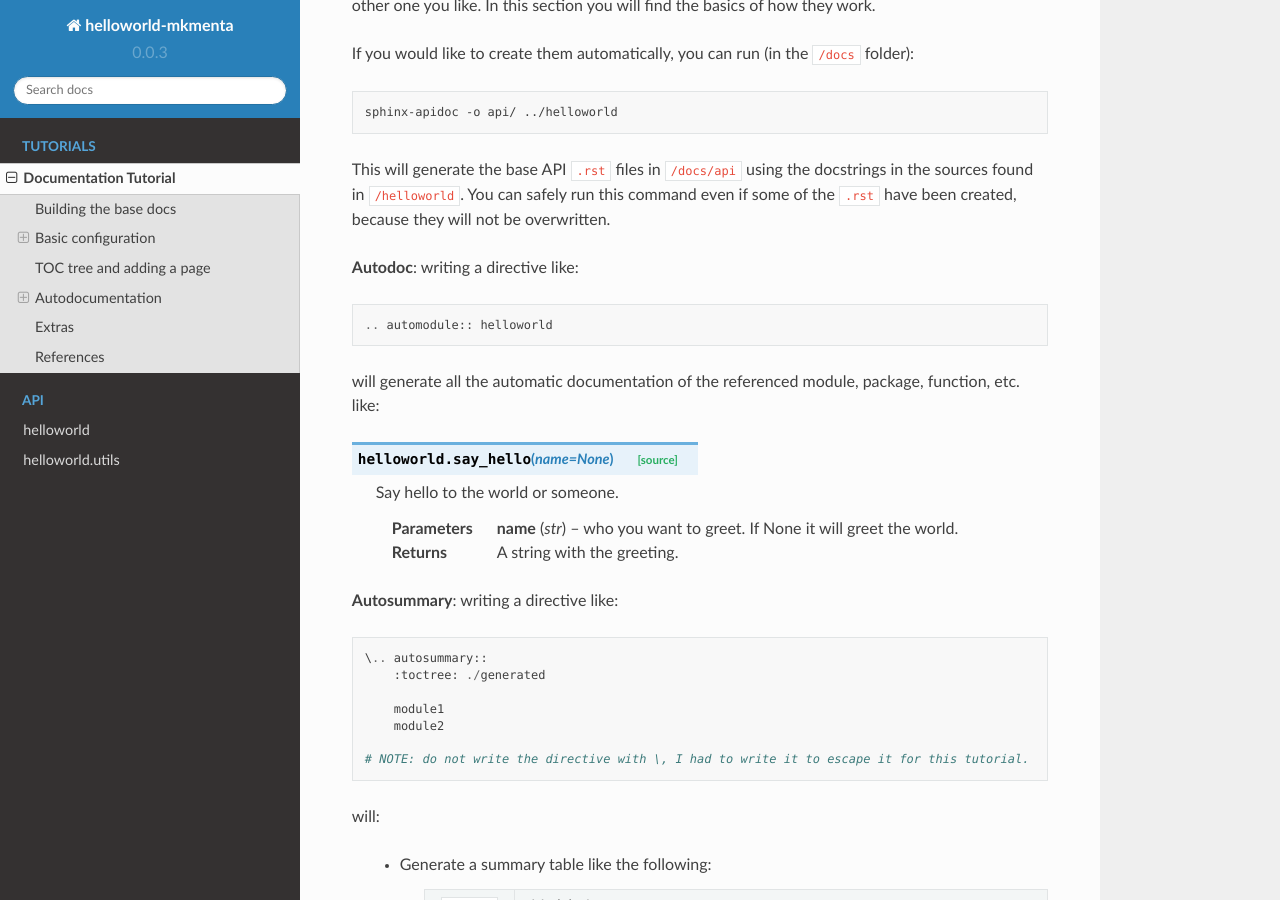
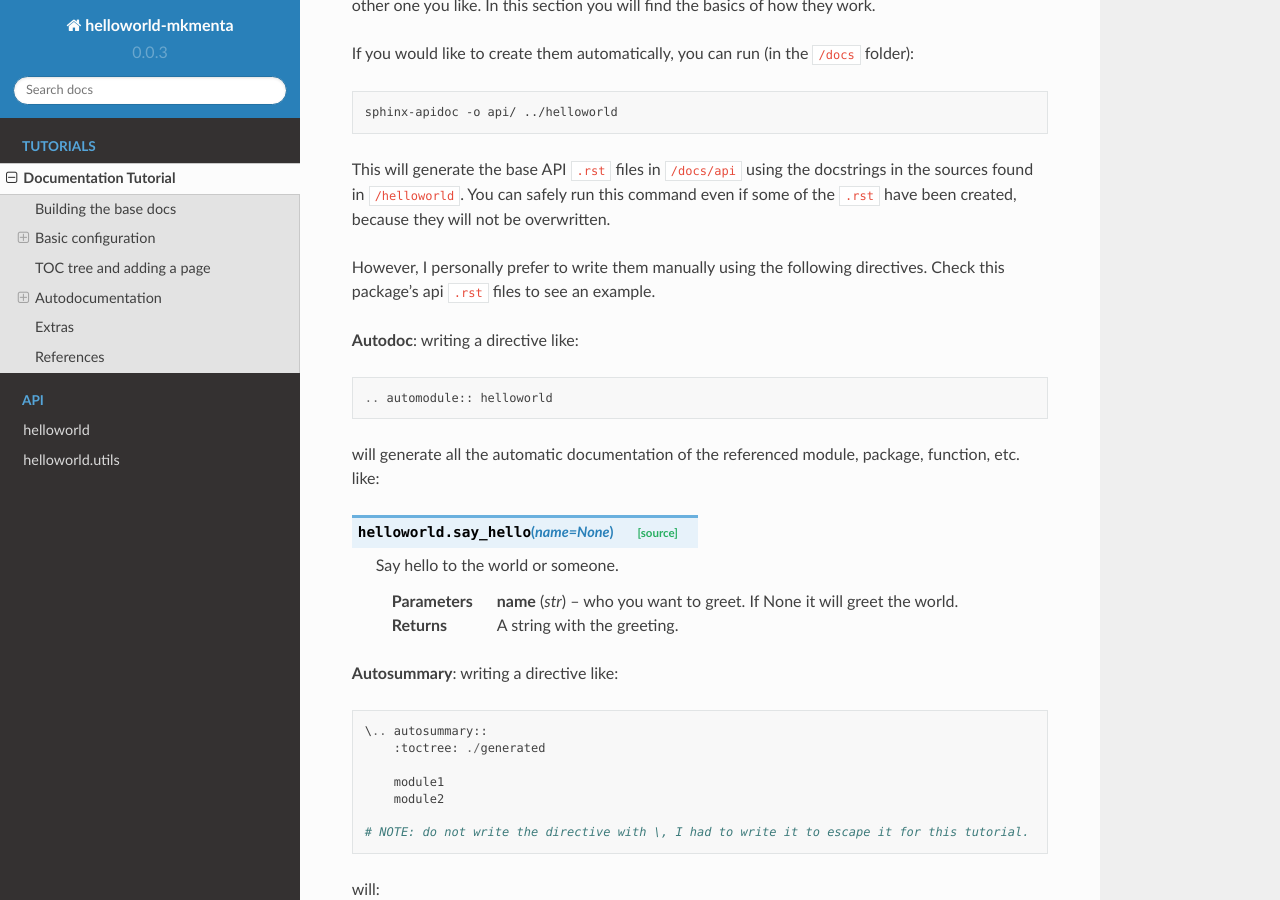
Before and after one commit to mkmenta/python-package-example, a Sphinx documentation site: the page built from docs/tutorials/documentation.rst, in a window 1280 px wide and 900 px high, scrolled down 3369 px. Built offline with Sphinx 7.4.7 and the Read the Docs theme 2.0.0, drawn with Linux system fonts in a browser that asks for light colours.

Commit message:
Add comment

```diff
--- a/docs/tutorials/documentation.rst
+++ b/docs/tutorials/documentation.rst
@@ -140,6 +140,8 @@ If you would like to create them automatically, you can run (in the ``/docs`` fo
 This will generate the base API ``.rst`` files in ``/docs/api`` using the docstrings in the sources found in ``/helloworld``.
 You can safely run this command even if some of the ``.rst`` have been created, because they will not be overwritten.
 
+However, I personally prefer to write them manually using the following directives. Check this package's api ``.rst`` files to see an example.
+
 **Autodoc**: writing a directive like::
 
     .. automodule:: helloworld
```
